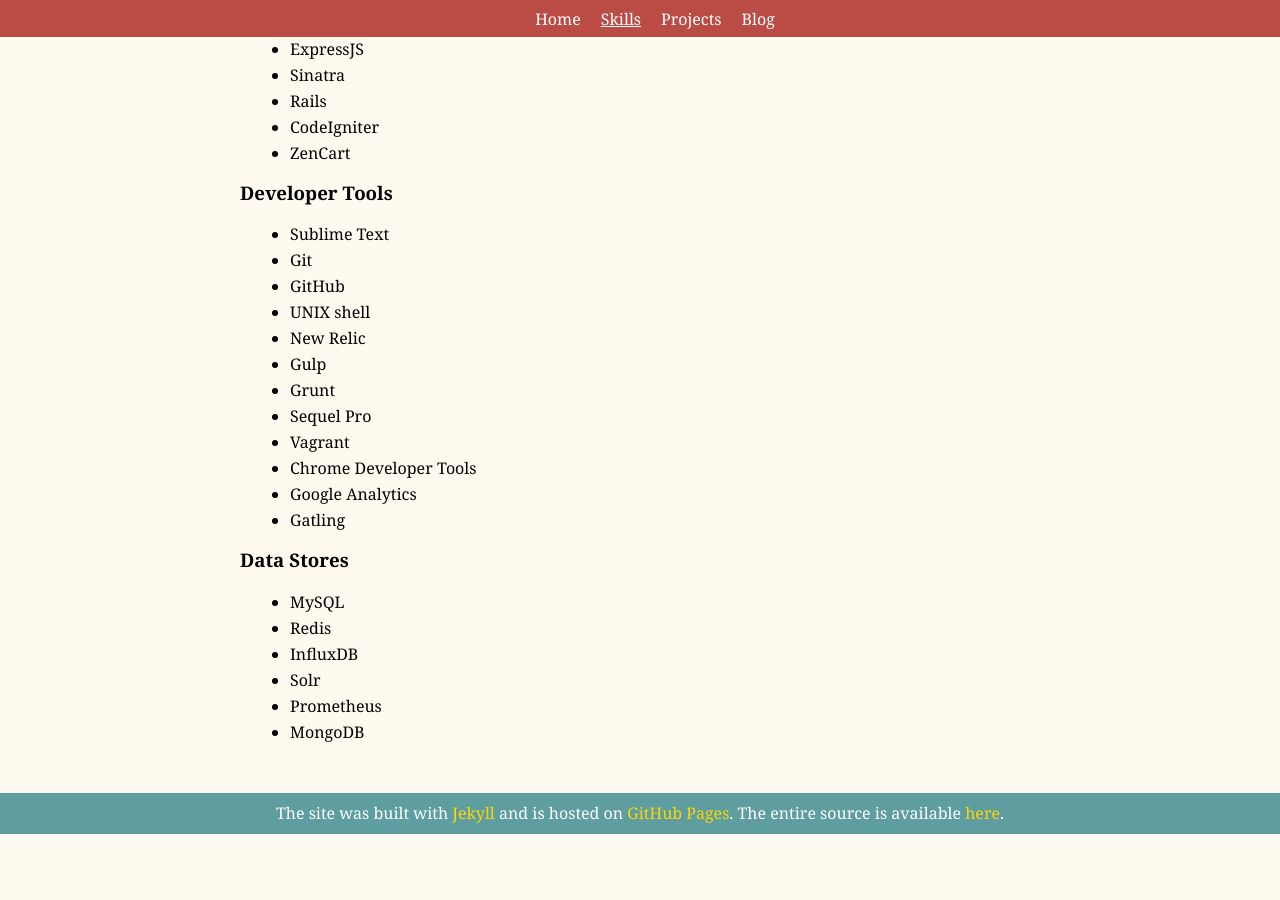
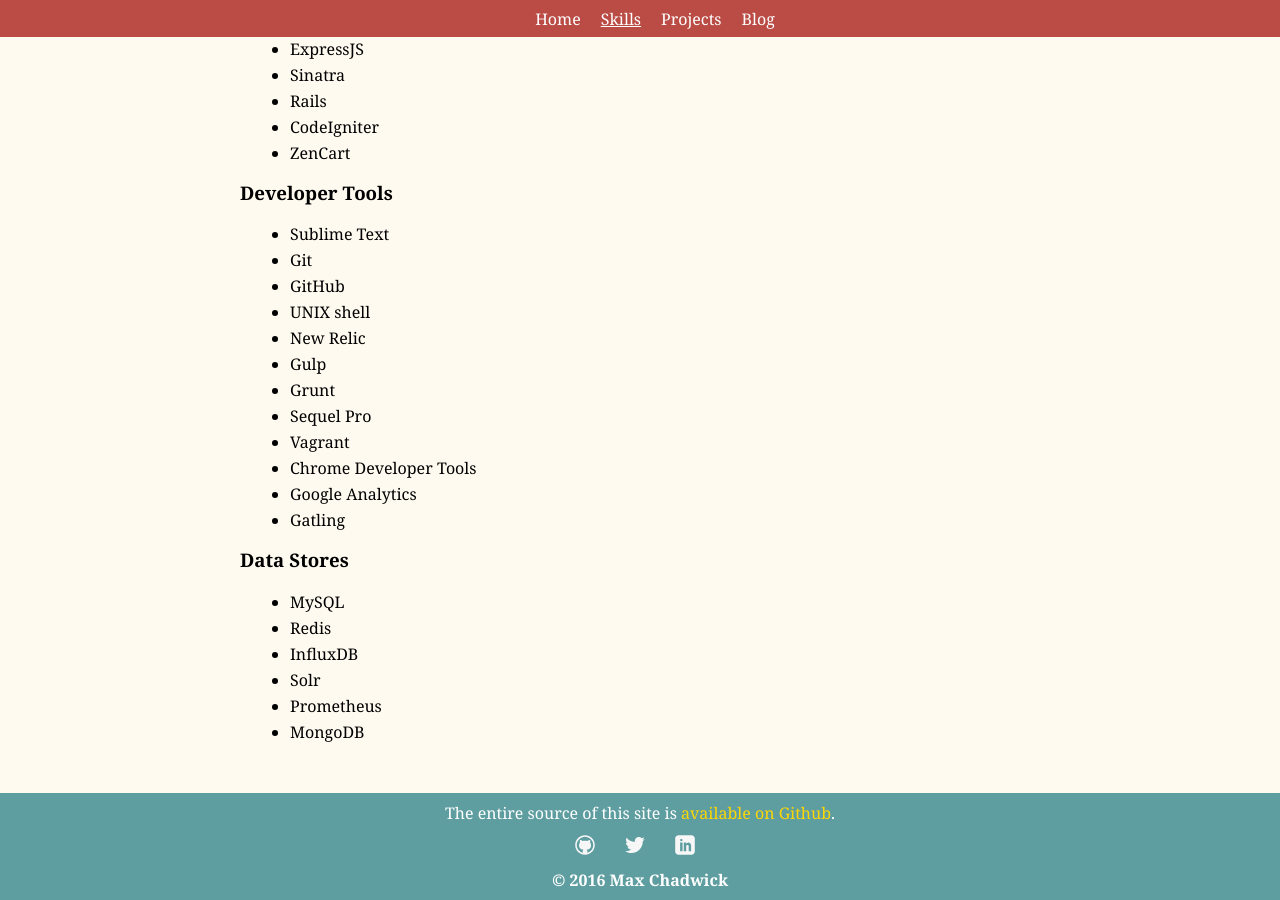
Before and after one commit to mpchadwick/mpchadwick.github.io, a Jekyll site: the page built from skills/index.md, in a window 1280 px wide and 900 px high, scrolled down 759 px. Built offline with Jekyll 4.4.1, drawn with Linux system fonts in a browser that asks for light colours; before the commit the page ends 1593 px from its top, so only the background shows below that.

Commit message:
Update footer a bit

```diff
--- a/_layouts/main.html
+++ b/_layouts/main.html
@@ -33,9 +33,7 @@
     <meta name="msapplication-square310x310logo" content="/mstile-310x310.png" />
 </head>
 <body{% if page.body-class %} class="{{page.body-class}}"{% endif %}>
-    {% if page.include-social %}
-        {% include social.html %}
-    {% endif %}
+    {% include social.html %}
     {{ content }}
     {% if jekyll.environment == 'production' %}
     <script>
--- a/_layouts/page.html
+++ b/_layouts/page.html
@@ -13,5 +13,31 @@ layout: main
 {{ content }}
 </div>
 <div class="footer">
-<p>The site was built with <a href="http://jekyllrb.com">Jekyll</a> and is hosted on <a href="http://github.com/pages">GitHub Pages</a>. The entire source is available <a href="https://github.com/mpchadwick/mpchadwick.github.io">here</a>.</p>
+    <p>The entire source of this site is <a href="https://github.com/mpchadwick/mpchadwick.github.io">available on Github</a>.</p>
+    <div class="home-social__wrapper">
+        <ul>
+            <li>
+            <a href="https://github.com/mpchadwick">
+                <svg viewBox="0 0 100 100" width="40" height="40">
+                    <use xlink:href="#github"></use>
+                </svg>
+            </a>
+            </li>
+            <li>
+            <a href="https://twitter.com/maxpchadwick">
+                <svg viewBox="0 0 100 100" width="40" height="40">
+                    <use xlink:href="#twitter"></use>
+                </svg>
+            </a>
+            </li>
+            <li>
+            <a href="https://www.linkedin.com/in/mpchadwick">
+                <svg viewBox="0 0 100 100" width="40" height="40">
+                    <use xlink:href="#linkedin"></use>
+                </svg>
+            </a>
+            </li>
+        </ul>
+    </div>
+    <p><strong>&copy; {{ site.time | date: '%Y' }} Max Chadwick</strong></p>
 </div>
```
